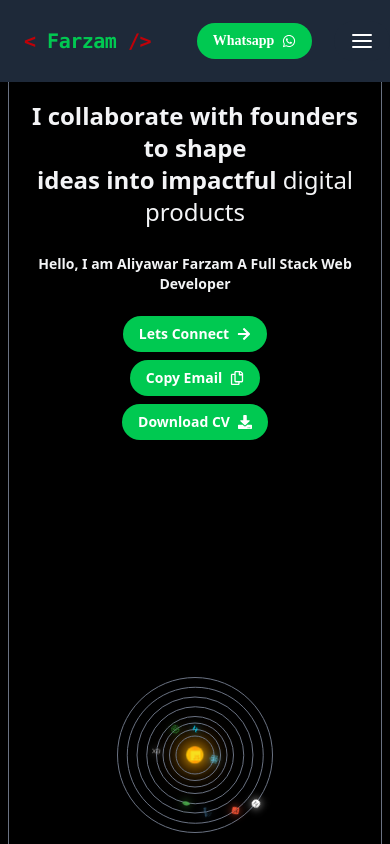
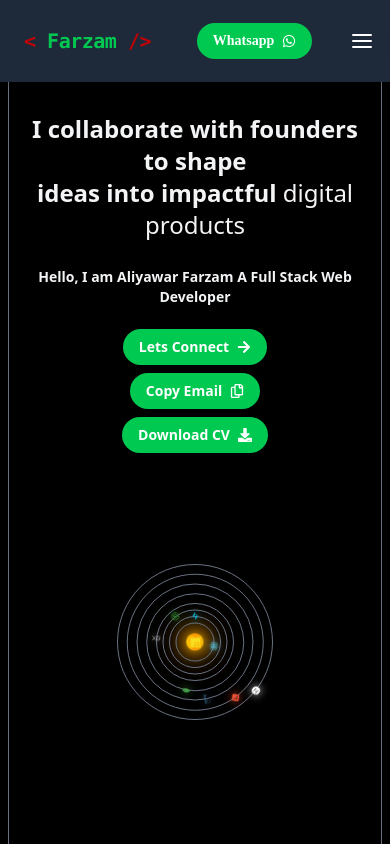
Before and after one commit to farzam313/PortFolio, a React (Vite) app: page / in a window 390 px wide. Shown: the top 844 px of the page. Built offline with nearby package versions, Linux system fonts and the light colour scheme; a web font is replaced by a local one.

Commit message:
Final edition of Techtack orbit.

```diff
--- a/src/components/TechStackSolarSystem.jsx
+++ b/src/components/TechStackSolarSystem.jsx
@@ -123,20 +123,20 @@ const TechStackSolarSystem = () => {
     ? screenSize.width * 0.85
     : Math.min(600 * scaleFactor, screenSize.width * 0.8);
   const containerHeight = isMobile
-    ? screenSize.height * 0.7
+    ? screenSize.height * 0.4
     : isTablet
     ? screenSize.height * 0.75
     : Math.min(400 * scaleFactor, screenSize.height * 0.8);
 
   return (
-    <div className="lg:w-[70vh] lg:min-h-[70vh] mb-5 bg-black overflow-hidden relative flex items-center justify-center w-[70%] h-[30%] lg:pt-15 rounded-xl shadow-lg">
+    <div className="lg:w-[70vh] lg:min-h-[70vh] mb-5 bg-black overflow-hidden relative flex items-center justify-center w-[70%] h-[50%] lg:py-5 lg:mt-15 rounded-xl shadow-lg ">
       <div
         className="relative"
         style={{
           width: `${containerWidth}px`,
           height: `${containerHeight}px`,
-          minWidth: "300px",
-          minHeight: "200px",
+          minWidth: "200px",
+          minHeight: "100px",
         }}
       >
         {/* Sun */}
```
